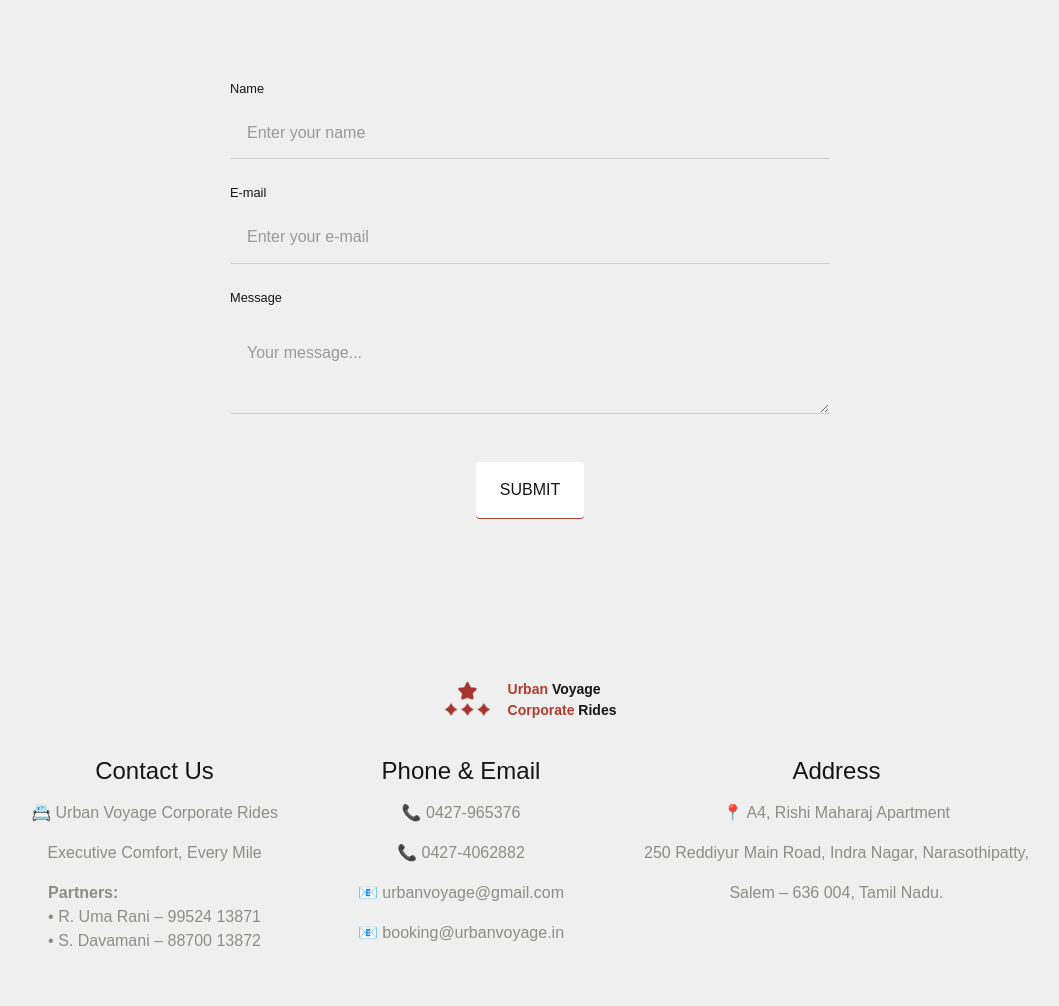
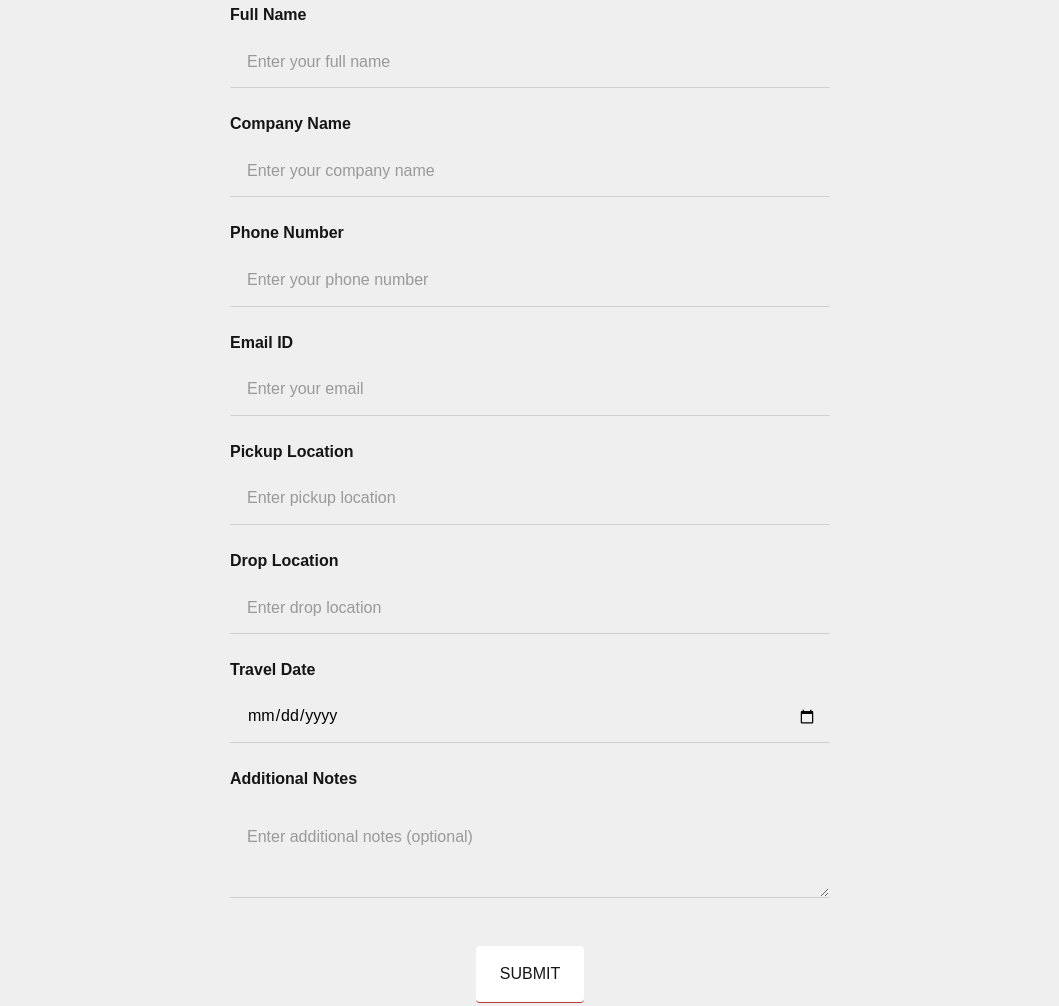
Before and after one commit to SUJENDRANJ/urban-nexgen, a plain HTML site: page contact.html in a window 1280 px wide. Shown: the part 365-1371 px from the top of the page, without its empty margins (110-1169 px from the left). Drawn offline with nearby package versions, Linux system fonts and the light colour scheme; a web font is replaced by a local one.

Commit message:
contact us

```diff
--- a/contact.html
+++ b/contact.html
@@ -1,7 +1,7 @@
 <!DOCTYPE html>
 <!-- This site was created in Webflow. https://webflow.com --><!-- Last Published: Mon Oct 07 2024 14:08:15 GMT+0000 (Coordinated Universal Time) -->
 <html
-  data-wf-domain="spacekit-template.webflow.io"
+  data-wf-domain="urbanvoyage.com"
   data-wf-page="66ec6afe3cc26899cbbb3018"
   data-wf-site="66ec6afe3cc26899cbbb300a"
   lang="en"
@@ -9,45 +9,14 @@
   <head>
     <meta charset="utf-8" />
     <title>Urban Voyage</title>
-    <meta
-      content="Elevate Your Business with  - A Free Webflow Template. Featuring CMS functionality and sleek animations, Entropy offers customizable layouts across 12 pages. Build your digital presence with ease and engage customers in style."
-      name="description"
-    />
-    <meta content=" - Webflow HTML website template" property="og:title" />
-    <meta
-      content="Elevate Your Business with  - A Free Webflow Template. Featuring CMS functionality and sleek animations, Entropy offers customizable layouts across 12 pages. Build your digital presence with ease and engage customers in style."
-      property="og:description"
-    />
-    <meta
-      content="https://cdn.prod.website-files.com/66ec6afe3cc26899cbbb300a/66eef805cadb8c125e36ce84_Opengraph%20SpaceKit.jpg"
-      property="og:image"
-    />
-    <meta content=" - Webflow HTML website template" property="twitter:title" />
-    <meta
-      content="Elevate Your Business with  - A Free Webflow Template. Featuring CMS functionality and sleek animations, Entropy offers customizable layouts across 12 pages. Build your digital presence with ease and engage customers in style."
-      property="twitter:description"
-    />
-    <meta
-      content="https://cdn.prod.website-files.com/66ec6afe3cc26899cbbb300a/66eef805cadb8c125e36ce84_Opengraph%20SpaceKit.jpg"
-      property="twitter:image"
-    />
-    <meta property="og:type" content="website" />
-    <meta content="summary_large_image" name="twitter:card" />
+
     <meta content="width=device-width, initial-scale=1" name="viewport" />
-    <meta content="Webflow" name="generator" />
 
     <link href="./index.css" rel="stylesheet" type="text/css" />
     <link href="./style.css" rel="stylesheet" type="text/css" />
 
-    <link
-      href="https://cdn.prod.website-files.com/68807ff0204b3738dba8ab66/68807ff0204b3738dba8ac46_Favicon.jpg"
-      rel="shortcut icon"
-      type="image/x-icon"
-    />
-    <link
-      href="https://cdn.prod.website-files.com/68807ff0204b3738dba8ab66/68807ff0204b3738dba8ac47_Webclip.jpg"
-      rel="apple-touch-icon"
-    />
+    <link href="./images/logo.png" rel="shortcut icon" type="image/x-icon" />
+    <link href="./images/logo.png" rel="apple-touch-icon" />
   </head>
   <body>
     <div
@@ -128,86 +97,123 @@
         <div class="w-layout-blockcontainer container small w-container">
           <div class="contact-wrapper">
             <div class="hero-component">
-              <div
-                data-w-id="c00620c6-d1fd-d318-c2ad-334f18eed9a7"
-                style="opacity: 0"
-                class="max-width-60ch-2"
-              >
-                <div class="heading-2">Have questions or need support?</div>
+              <div class="max-width-60ch-2">
+                <div class="heading-2">Book Your Ride</div>
               </div>
             </div>
-            <div
-              data-w-id="c00620c6-d1fd-d318-c2ad-334f18eed9aa"
-              style="opacity: 0"
-              class="form-wrapper w-form"
-            >
-              <form
-                id="email-form"
-                name="email-form"
-                data-name="Email Form"
-                method="get"
-                class="form"
-                data-wf-page-id="68807ff0204b3738dba8abb4"
-                data-wf-element-id="c00620c6-d1fd-d318-c2ad-334f18eed9ab"
-              >
+
+            <div class="form-wrapper w-form">
+              <form id="email-form" name="email-form" class="form">
                 <div class="form-content">
                   <div class="name-wrapper-contact">
-                    <label for="Name" class="text-size-medium-vw">Name</label
-                    ><input
+                    <label for="full_name">Full Name</label>
+                    <input
                       class="text-field-contact w-input"
-                      maxlength="256"
-                      name="Name"
-                      data-name="Name"
-                      placeholder="Enter your name"
                       type="text"
-                      id="Name"
-                      required=""
+                      id="full_name"
+                      name="full_name"
+                      placeholder="Enter your full name"
+                      required
                     />
                   </div>
+
                   <div class="name-wrapper-contact">
-                    <label for="Enter-Your-Email" class="text-size-medium-vw"
-                      >E-mail</label
-                    ><input
+                    <label for="company_name">Company Name</label>
+                    <input
                       class="text-field-contact w-input"
-                      maxlength="256"
-                      name="Enter-Your-Email"
-                      data-name="Enter Your Email"
-                      placeholder="Enter your e-mail"
-                      type="email"
-                      id="Enter-Your-Email"
-                      required=""
+                      type="text"
+                      id="company_name"
+                      name="company_name"
+                      placeholder="Enter your company name"
                     />
                   </div>
-                  <label for="Text-Field" class="text-size-medium-vw"
-                    >Message</label
-                  ><textarea
-                    id="Text-Field"
-                    name="Text-Field"
-                    maxlength="5000"
-                    data-name="Text Field"
-                    placeholder="Your message..."
+
+                  <div class="name-wrapper-contact">
+                    <label for="phone_number">Phone Number</label>
+                    <input
                       class="text-field-contact w-input"
+                      type="tel"
+                      id="phone_number"
+                      name="phone_number"
+                      placeholder="Enter your phone number"
+                      required
+                    />
+                  </div>
+
+                  <div class="name-wrapper-contact">
+                    <label for="email_id">Email ID</label>
+                    <input
+                      class="text-field-contact w-input"
+                      type="email"
+                      id="email_id"
+                      name="email_id"
+                      placeholder="Enter your email"
+                      required
+                    />
+                  </div>
+
+                  <div class="name-wrapper-contact">
+                    <label for="pickup_location">Pickup Location</label>
+                    <input
+                      class="text-field-contact w-input"
+                      type="text"
+                      id="pickup_location"
+                      name="pickup_location"
+                      placeholder="Enter pickup location"
+                      required
+                    />
+                  </div>
+
+                  <div class="name-wrapper-contact">
+                    <label for="drop_location">Drop Location</label>
+                    <input
+                      class="text-field-contact w-input"
+                      type="text"
+                      id="drop_location"
+                      name="drop_location"
+                      placeholder="Enter drop location"
+                      required
+                    />
+                  </div>
+
+                  <div class="name-wrapper-contact">
+                    <label for="travel_date">Travel Date</label>
+                    <input
+                      class="text-field-contact w-input"
+                      type="date"
+                      id="travel_date"
+                      name="travel_date"
+                      required
+                    />
+                  </div>
+
+                  <label for="additional_notes">Additional Notes</label>
+                  <textarea
+                    class="text-field-contact w-input"
+                    id="additional_notes"
+                    name="additional_notes"
+                    placeholder="Enter additional notes (optional)"
                   ></textarea>
                 </div>
+
                 <div class="contact-button align-center">
-                  <div class="relative">
                   <div class="primary-button">
                     <input
                       type="submit"
-                        data-wait="Please wait..."
                       class="submit-button w-button"
                       value="Submit"
                     />
                     <div class="text-weight-medium caps">Submit</div>
                   </div>
                 </div>
-                </div>
               </form>
+
               <div class="success-message w-form-done">
                 <div class="text-size-contact">
-                  Thank you! Your submission has been received!
+                  Thank you! Your booking has been received.
                 </div>
               </div>
+
               <div class="error-message w-form-fail">
                 <div class="text-size-medium-contact">
                   Oops! Something went wrong while submitting the form.
@@ -371,35 +377,33 @@
     ></script>
     <script src="./contact.js" type="text/javascript"></script>
 
-    <!-- Load EmailJS v3 SDK (latest stable) -->
     <script src="https://cdn.jsdelivr.net/npm/@emailjs/browser@3/dist/email.min.js"></script>
 
     <script>
-      // Initialize with your PUBLIC key
-      emailjs.init("tttImP5ad_B34F6Ls");
+      emailjs.init("Uj04tizR2IC2We1vt"); // ✅ Use your public key
 
-      // Form submission handler
       document
-        .getElementById("email-form")
+        .getElementById("booking-form")
         .addEventListener("submit", function (e) {
           e.preventDefault();
 
-          const name = document.getElementById("Name").value;
-          const email = document.getElementById("Enter-Your-Email").value;
-          const message = document.getElementById("Text-Field").value;
+          const formData = {
+            full_name: document.getElementById("fullName").value,
+            company_name: document.getElementById("companyName").value,
+            phone: document.getElementById("phone").value,
+            email: document.getElementById("email").value,
+            pickup: document.getElementById("pickup").value,
+            drop: document.getElementById("drop").value,
+            travel_date: document.getElementById("travelDate").value,
+            notes: document.getElementById("notes").value,
+          };
 
-          emailjs
-            .send("service_edt393e", "template_oddfa2g", {
-              name: name,
-              email: email,
-              message: message,
-            })
-            .then(
+          emailjs.send("service_5uek3pe", "template_l9k3df3", formData).then(
             function (response) {
               console.log("SUCCESS!", response.status, response.text);
               document.querySelector(".w-form-done").style.display = "block";
               document.querySelector(".w-form-fail").style.display = "none";
-                document.getElementById("email-form").reset();
+              document.getElementById("booking-form").reset();
             },
             function (error) {
               console.log("FAILED...", error);
--- a/style.css
+++ b/style.css
@@ -1,3 +1,3 @@
 .color-maroon {
-  color: #b23c2d;
+  color: #841734;
 }
```
Also changed, not shown: index.html (+3 -34 lines), others.html (+6 -41 lines). Lines whose indentation alone changed are shown as unchanged.
